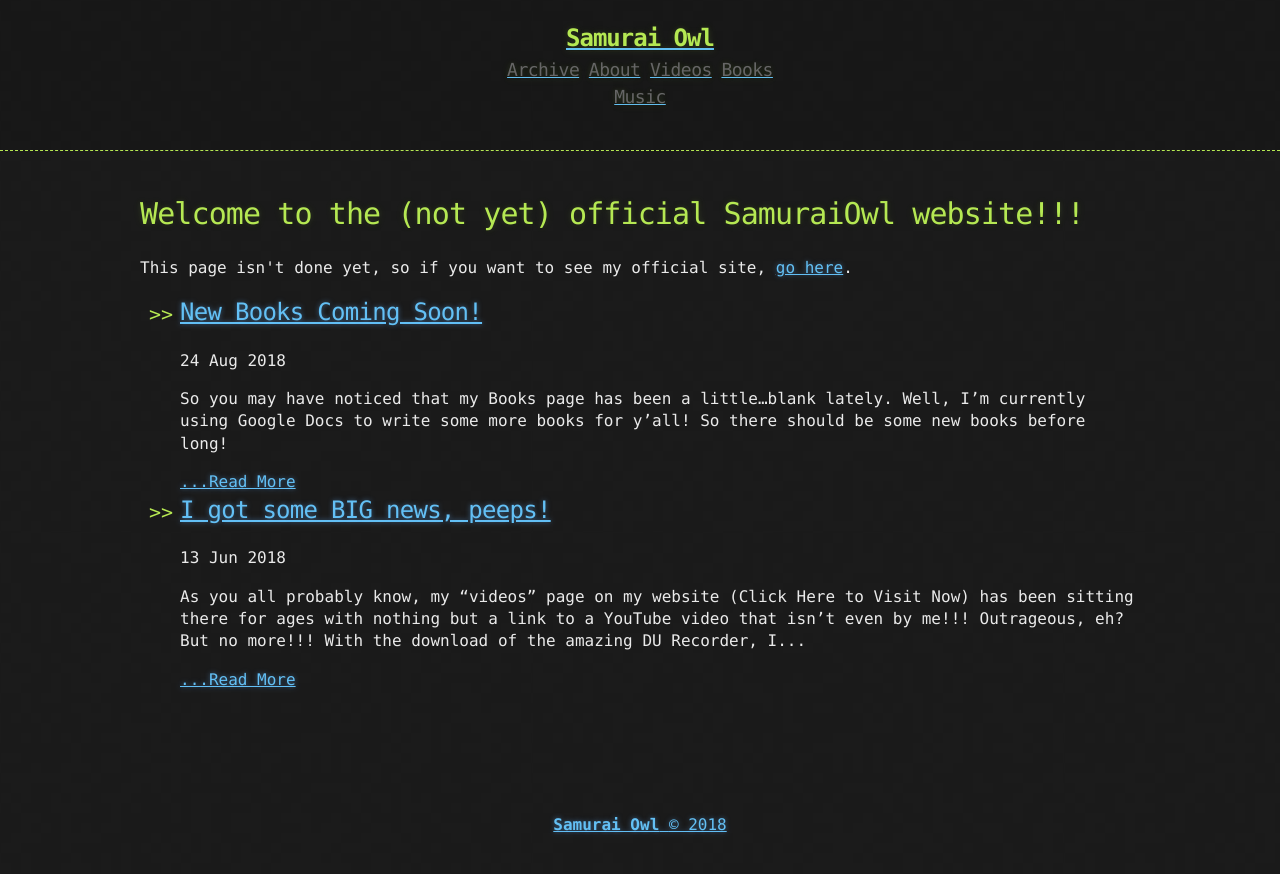
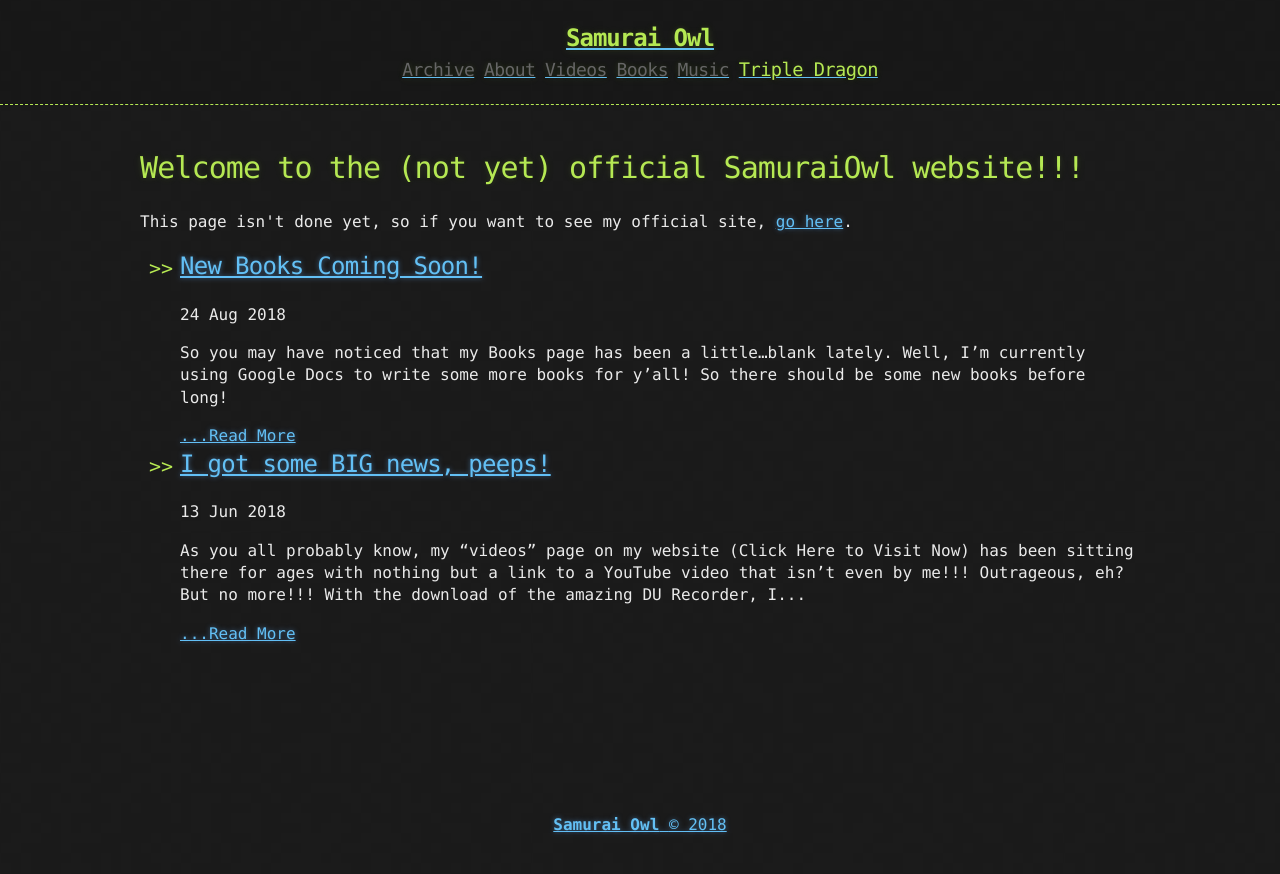
Before and after one commit to SamuraiOwl/samuraiowl.github.io, a Jekyll site: the page built from index.html, in a window 1280 px wide. Shown: the top 874 px of the page. Built offline with Jekyll 4.4.1, drawn with Linux system fonts in a browser that asks for light colours; the list of posts is cut into pages by our own code.

Commit message:
secondPush

```diff
--- a/_includes/links.html
+++ b/_includes/links.html
@@ -2,4 +2,5 @@
 <a href="{{ "/about" | prepend: site.baseurl | replace: '//', '/' }}"><h2 class="header-link">About</h2></a>
 <a href="{{ "/videos" | prepend: site.baseurl | replace: '//', '/' }}"><h2 class="header-link">Videos</h2></a>
 <a href="{{ "/books" | prepend: site.baseurl | replace: '//', '/' }}"><h2 class="header-link">Books</h2></a>
-<a href="{{ "/music" | prepend: site.baseurl | replace: '//', '/' }}"><h2 class="headder-link">Music</h2></a>
+<a href="{{ "/music" | prepend: site.baseurl | replace: '//', '/' }}"><h2 class="header-link">Music</h2></a>
+<a href="https://samuraiowl.github.io/triple_dragon.github.io/"><h3 class="header-link">Triple Dragon</h2></a>
```
